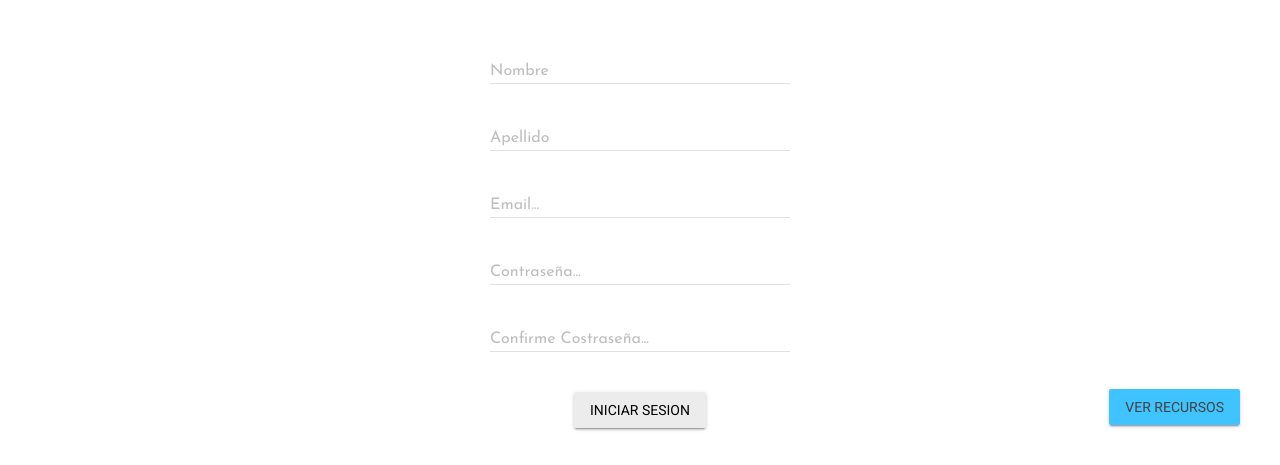
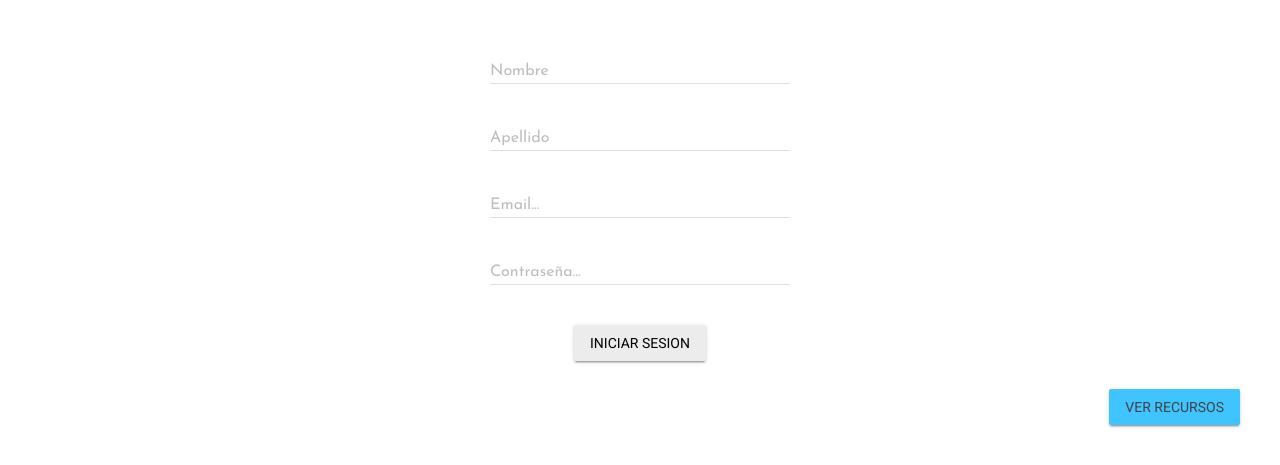
Before and after one commit to dyphen12/vibra, a plain HTML site: page front/signup.html in a window 1280 px wide. Shown: the part 335-800 px from the top of the page. Drawn offline with nearby package versions, Linux system fonts and the light colour scheme.

Commit message:
Update signup.html

```diff
--- a/front/signup.html
+++ b/front/signup.html
@@ -308,11 +308,7 @@
                         <label class="mdl-textfield__label" for="signpassword">Contraseña...</label>
                       </div>
                 <br>
-                      <div class="mdl-textfield mdl-js-textfield mdl-textfield--floating-label">
-                        <input class="mdl-textfield__input" type="password" pattern="-?[0-9]*(\.[0-9]+)?" id="bolsheit">
-                        <label class="mdl-textfield__label" for="bolsheit">Confirme Costraseña...</label>
-                        <span class="mdl-textfield__error">La contraseña no es igual!</span>
-                      </div>
+
                     </form>
 
 
```
